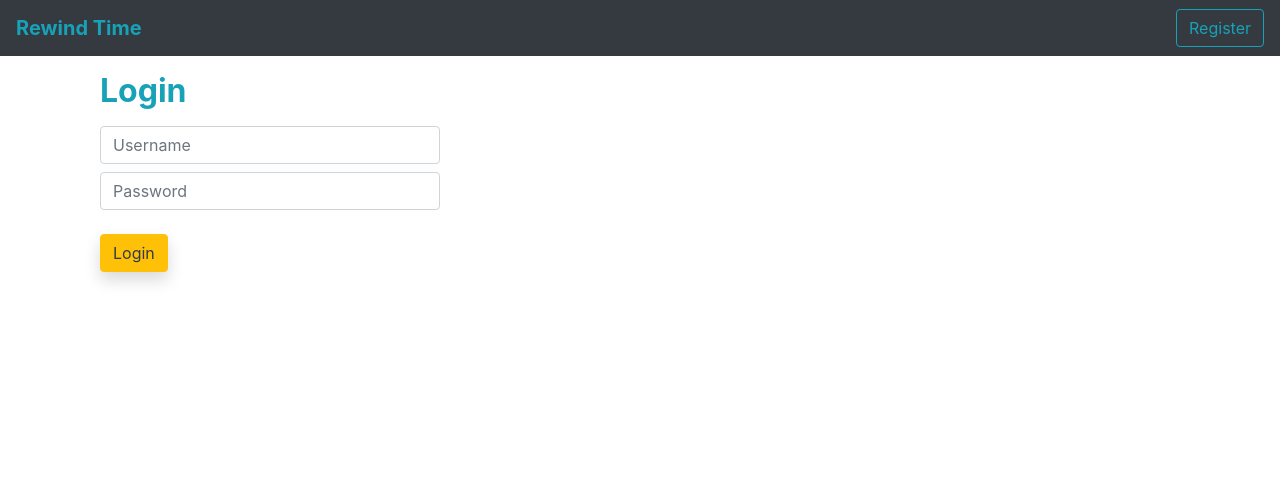
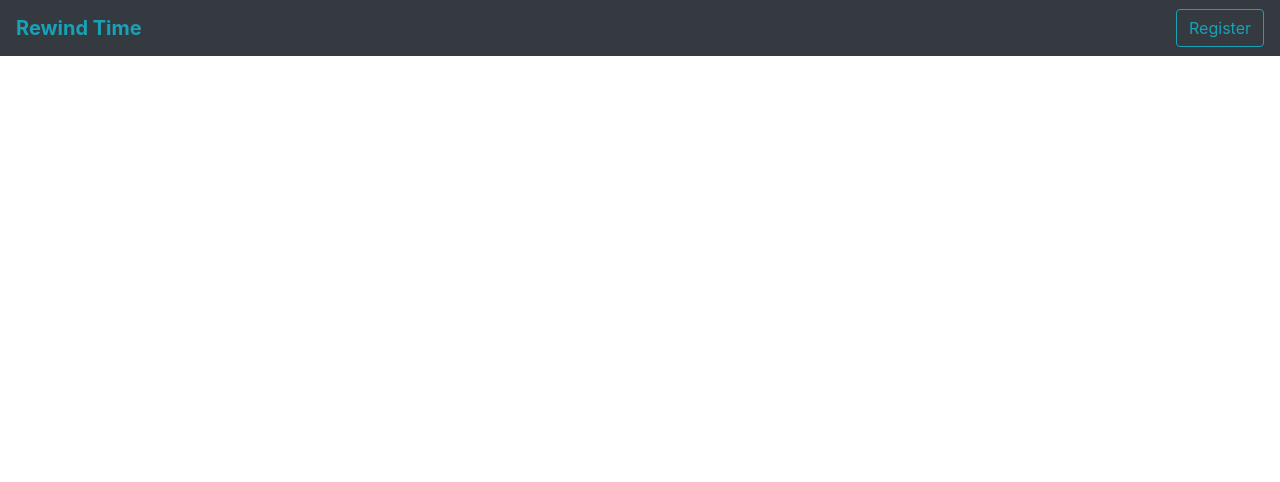
Before and after one commit to bnidevs/dah_its_rewind_time, a Flask app: template templates/login.html in a window 1280 px wide. Shown: the top 482 px of the page. Run offline with Flask 2, Linux system fonts and the light colour scheme; the template is opened without the code that fills it, so the values that code supplies are empty; some libraries are stand-ins or nearby versions.

Commit message:
remove login stuff from login
useless stuff removed

```diff
--- a/templates/login.html
+++ b/templates/login.html
@@ -5,21 +5,7 @@
 {% block content %}
 <div class = "container">
   <div class="col-md-4">
-    <form action="/authenticate" method="POST">
-      <h2 class="text-info pb-2"><b>Login</b></h2>
-        <div class="row pb-2">
-          <div class="col">
-            <input type="hidden" name="address" value="{{address}}">
-            <input class="form-control mr-sm-2" type="text" name="username" placeholder = "Username" required>
-          </div>
-        </div>
-        <div class="row pb-4">
-          <div class="col">
-            <input class="form-control mr-sm-2" type="password" name="password" placeholder = "Password" required>
-          </div>
-        </div>
-       <input class="btn btn-warning text-dark shadow mb-5" type="submit" name="submit" value ="Login">
-     </form>
+
    </div>
  </div>
 {% endblock %}
```
